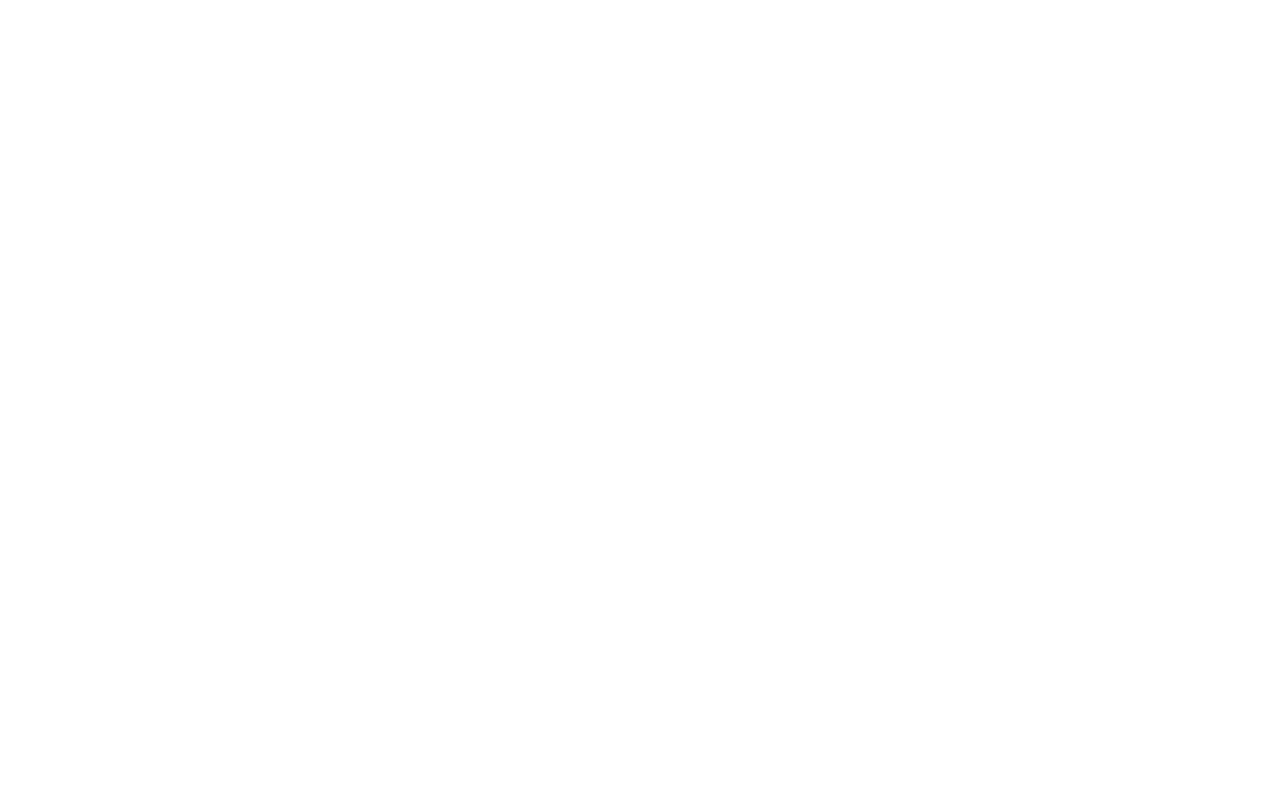
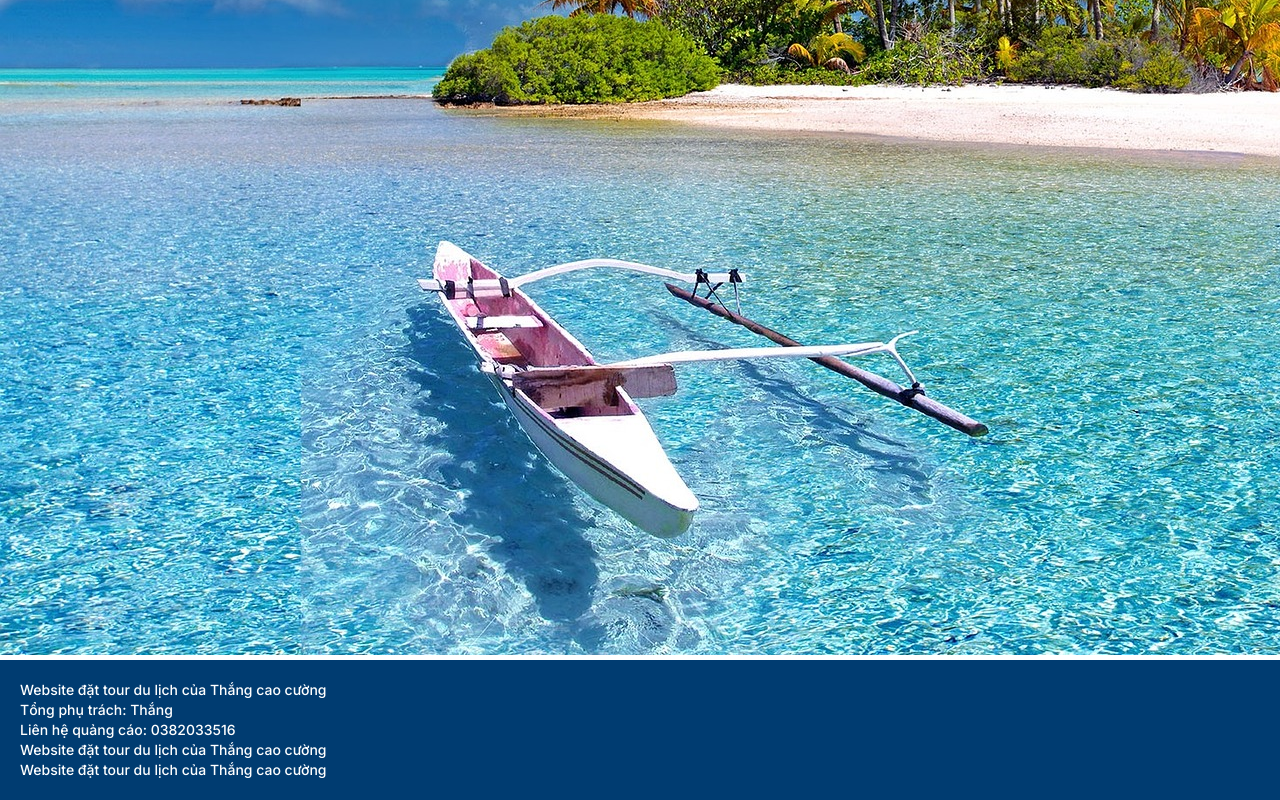
Before and after one commit to khiendz/thang_baovedoan2023, a Next.js app in the folder FE/client-app/: page / in a window 1280 px wide. Shown: the part 730-1530 px from the top of the page. Before the commit the page ends 800 px from the top, so only its background shows below. Built offline with nearby package versions, Linux system fonts and the light colour scheme.

Commit message:
DATN-2023 feat: update style

```diff
--- a/FE/client-app/src/app/global.scss
+++ b/FE/client-app/src/app/global.scss
@@ -5,4 +5,12 @@
 
 body {
     background: #FFF none;
+    max-height: fit-content;
 }
+
+.main {
+    &-container {
+        background: url("../assets/images/travel-background.jpg");
+        background-repeat: no-repeat;
+    }
+}
--- a/FE/client-app/src/app/page.tsx
+++ b/FE/client-app/src/app/page.tsx
@@ -4,6 +4,8 @@ export default function Home() {
   return (
     <LayoutDefault>
       <main className="">
+        <div className="">
+        </div>
       </main>
     </LayoutDefault>
   );
--- a/FE/client-app/src/components/Footer/Footer.tsx
+++ b/FE/client-app/src/components/Footer/Footer.tsx
@@ -0,0 +1,11 @@
+export default function Footer() {
+    return <div className="dk-flex dk-min-h-14 dk-bg-[#003C71] dk-border-t-[5px] dk-border-[#ffffff] dk-p-5">
+        <ul className="info dk-flex dk-flex-col dk-font-Inter dk-text-sm dk-font-medium dk-list-none dk-text-[#FFF]">
+            <li>Website đặt tour du lịch của Thắng cao cường</li>
+            <li>Tổng phụ trách: Thắng</li>
+            <li>Liên hệ quảng cáo: 0382033516</li>
+            <li>Website đặt tour du lịch của Thắng cao cường</li>
+            <li>Website đặt tour du lịch của Thắng cao cường</li>
+        </ul>
+    </div>
+}
--- a/FE/client-app/src/components/layouts/LayoutDefault.tsx
+++ b/FE/client-app/src/components/layouts/LayoutDefault.tsx
@@ -3,18 +3,20 @@ import Navigation from "components/Navigation/Navigation";
 import Header from "components/Header";
 import "app/global.scss";
 import { RootStyleRegistry } from "modules/shared/components/Root-style-registry";
+import Footer from "components/Footer/Footer";
 const LayoutDefault = ({ children }: { children: React.ReactNode }) => {
   return (
     <>
       <Header></Header>
       <Navigation />
       <RootStyleRegistry>
-        <div className="dk-w-full dk-flex dk-justify-center dk-mt-5 dk-items">
-          <div className="dk-w-[1158px] dk-flex dk-justify-center dk-mt-5 dk-gap-8 dk-items">
-            <div className="container dk-w-[516px]">{children}</div>
+        <div className="main-container dk-h-fit dk-w-full dk-flex dk-justify-center dk-items" style={{'minHeight': '1270px'}}>
+          <div className="dk-w-[1158px] dk-flex dk-justify-center dk-mt-5 dk-gap-8 dk-items dk-h-[118px]">
+            <div className="container dk-w-[516px] dk-h-[1180px]">{children}</div>
           </div>
         </div>
       </RootStyleRegistry>
+      <Footer/>
     </>
   );
 };
```
Also changed, not shown: FE/client-app/src/assets/images/travel-background.jpg (renamed from FE/client-app/src/assets/images/polynesia-3021072_1920.jpg).
